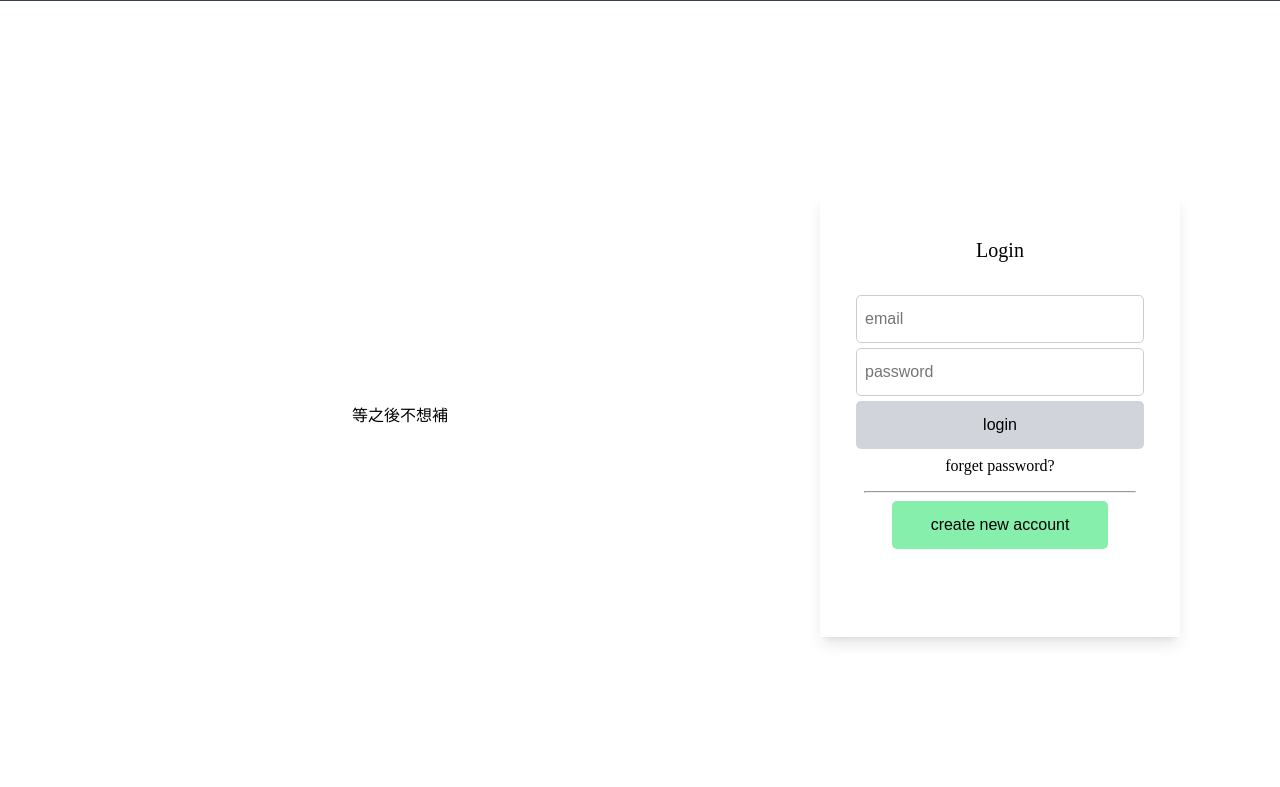
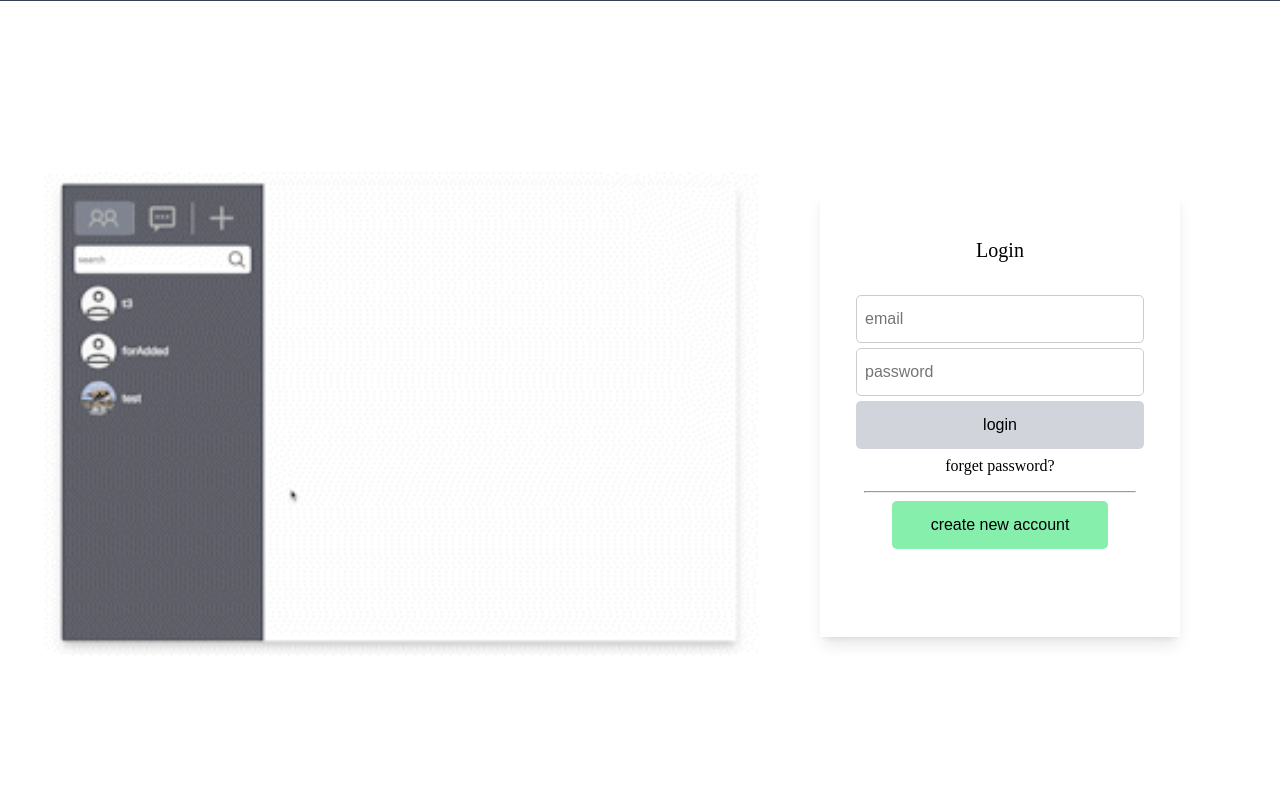
Before and after one commit to a05031113/The-chat, a Python web app: template templates/index.html in a window 1280 px wide. Shown: the part 63-850 px from the top of the page. Run offline with Jinja, Linux system fonts and the light colour scheme; the template is opened without the code that fills it, so the values that code supplies are empty.

Commit message:
version 2.3 for index.gif

```diff
--- a/frontend/css/chat.css
+++ b/frontend/css/chat.css
@@ -134,6 +134,7 @@ body{
     width: 70%;
 }
 .chat-left-inside{
+    height: calc(100%);
     margin: 20px;
 }
 
@@ -148,6 +149,8 @@ body{
     height: 50px;
 }
 .listContent{
+    position: relative;
+    height: calc(100% - 162px);
     overflow: auto;
 }
 .btn-split{
--- a/frontend/css/index.css
+++ b/frontend/css/index.css
@@ -37,12 +37,17 @@ body{
     min-height: calc(100vh - 54px);
     width: 1200px;
 }
+.index-gif{
+    width: 100%;
+    height: 100%;
+}
 .main-left{
     display: flex;
     justify-content: center;
     align-items: center;
     width: 60%;
 }
+
 .main-right{
     display: flex;
     justify-content: center;
--- a/frontend/js/chat/varible.js
+++ b/frontend/js/chat/varible.js
@@ -37,3 +37,5 @@ let lastMessage = [];
 let friendMode = true;
 let chatMode = false;
 let addMode = false;
+
+let conn;
--- a/templates/chat.html
+++ b/templates/chat.html
@@ -51,6 +51,7 @@
                             <div id="searchBtn" class="searchBtn"><img class="searchImg" src="/static/img/search_icon.png" alt=""/></div>
                         </div>
                         <div id="listContent" class="listContent"></div>
+                        <!-- <hr class="chat-left-bottom"> -->
                     </div>
                 </div>
                 <div id="chatBoxContent" class="chat-right"></div>
--- a/templates/index.html
+++ b/templates/index.html
@@ -19,9 +19,7 @@
     <main>
         <div class="main-inside">
             <div class="main-left">
-                <div class="text-center">
-                    等之後不想補
-                </div>
+                <img class="index-gif" src="/static/img/index.gif" alt=""/>
             </div>
             <div class="main-right">
                 <div class="main-right-inside">
```
Also changed, not shown: frontend/js/chat/chat.js (+10 -3 lines), frontend/img/index.gif (added), 1 other file.
